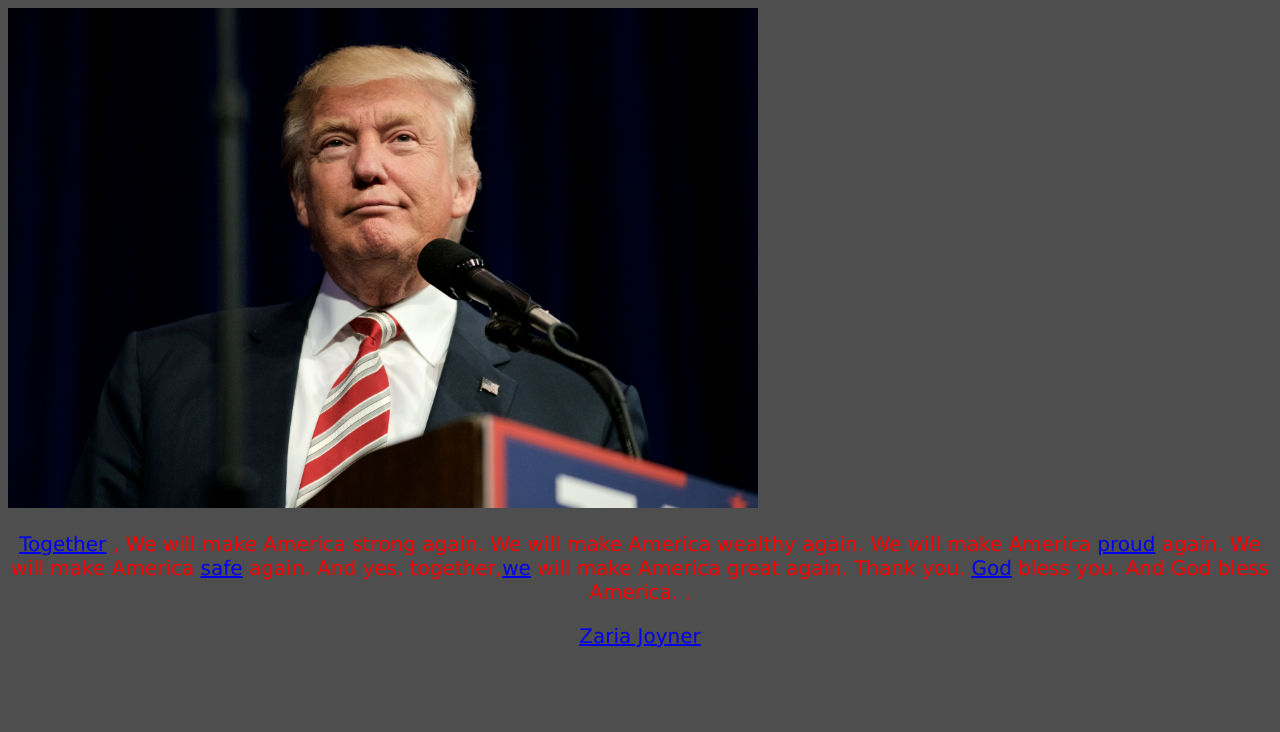
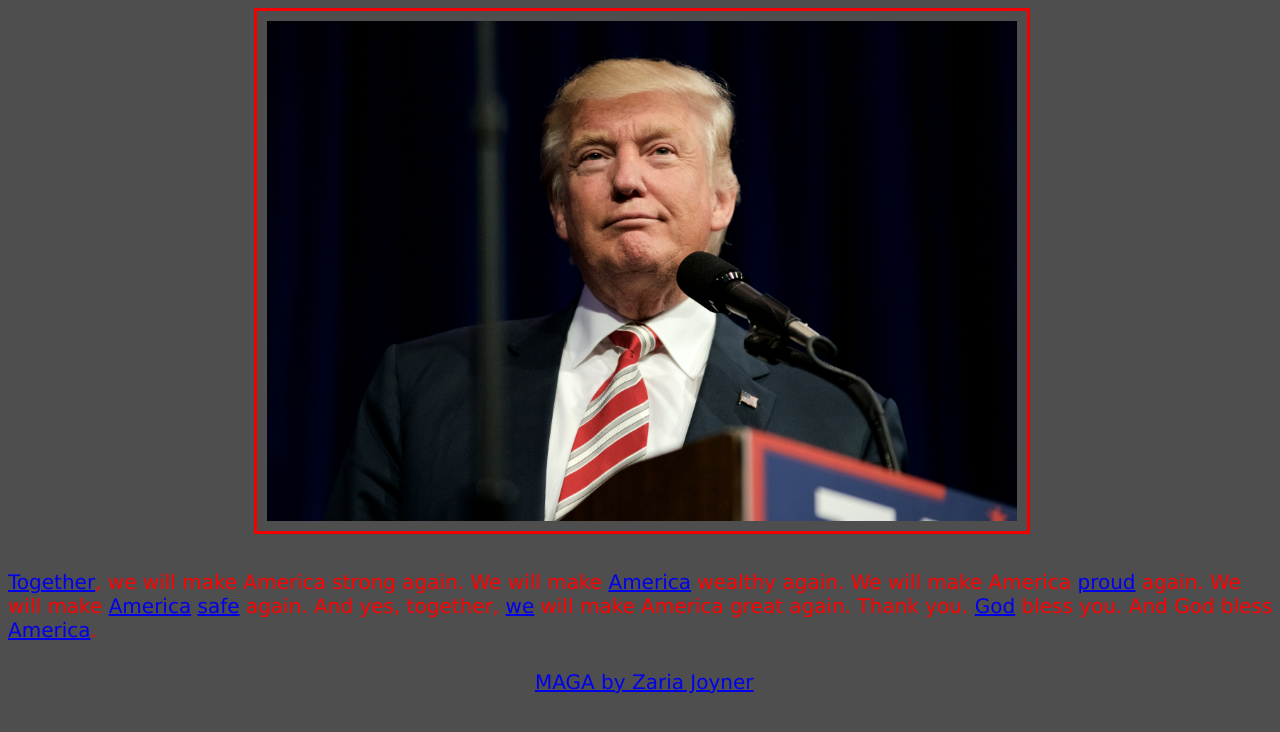
Before and after one commit to ZJOYNER/ZJOYNER.github.io, a plain HTML site: page HTML Project.html in a window 1280 px wide. Drawn offline with Linux system fonts and the light colour scheme.

Commit message:
Add files via upload

```diff
--- a/HTML Project.html
+++ b/HTML Project.html
@@ -2,23 +2,25 @@
 <html>
 <head>
     <link rel="stylesheet" href="Style Sheet2.css">
-<title>Page Title</title>
+<title>MAGA by Zaria Joyner</title>
 
 </head>
 <body>
-
-<img src="https://github.com/ZJOYNER/ZJOYNER.github.io/blob/master/Trump%20Photo.jpg?raw=true" alt="click here" style="width:750px;height:500px;">
+<img class="center" src="https://github.com/ZJOYNER/ZJOYNER.github.io/blob/master/Trump%20Photo.jpg?raw=true" alt="click here" style="width:750px;height:500px;">
 
 
-<p> <a href="https://www.nbcnews.com/politics/donald-trump/five-decades-later-trump-still-pushing-segregationist-policies-n1233983">Together</a>
-    , We will make America strong again.
-We will make America wealthy again.
+<p> <a href="https://www.nbcnews.com/politics/donald-trump/five-decades-later-trump-still-pushing-segregationist-policies-n1233983">Together</a>, we will make America strong again.
+We will make <a href="https://vm.tiktok.com/ZMJaeQDwp/">America</a> wealthy again.
 We will make America <a href="https://www.youtube.com/watch?v=dVgTz7Avuiw">proud</a> again.
-We will make America <a href="
+We will make <a href="https://vm.tiktok.com/ZMJaeEu34/">America</a> <a href="
 https://twitter.com/realDonaldTrump/status/1266231100780744704">safe</a>  again.
-And yes, together,<a href="https://nymag.com/intelligencer/2020/07/americans-reach-peak-partisan-polarization-under-trump.html">we</a> will make America great again.
-Thank you. <a href="https://www.youtube.com/watch?v=ERUngQUCsyE">God</a> bless you. And God bless America. .</p>
+And yes, together, <a href="https://nymag.com/intelligencer/2020/07/americans-reach-peak-partisan-polarization-under-trump.html">we</a> will make America great again.
+Thank you. <a href="https://www.youtube.com/watch?v=ERUngQUCsyE">God</a> bless you. And God bless
+<a href="https://www.youtube.com/watch?v=o5q1BHY4r6E">America</a>.</p>
 
-<p> <a href="https://soundcloud.com/m7xntwnwdft1/respect/s-qJKsCaNSYkA">Zaria Joyner</a> </p>
+<p class="zaria1">
+    <a href="https://soundcloud.com/m7xntwnwdft1/respect/s-qJKsCaNSYkA">MAGA by Zaria Joyner</a>
+</p>
+
 </body>
 </html>
--- a/Style Sheet2.css
+++ b/Style Sheet2.css
@@ -4,12 +4,32 @@ body {
 
 h1 {
   color: red;
-  text-align: center;
+  position: absolute;
+  top: 500px;
+  ;
 }
 
 p {
     color: red;
-  text-align: center;
+    position: absolute;
+    top: 550px;
     font-family: verdana;
   font-size: 20px;
 }
+
+.zaria1 {
+    color: red;
+    position: absolute;
+    top: 650px;
+    left: 535px;
+    font-family: verdana;
+  font-size: 20px;
+}
+
+.center {
+    position: absolute;
+    right: 250px;
+    width: 300px;
+    border: 3px solid #f50000;
+    padding: 10px;
+  }
```
